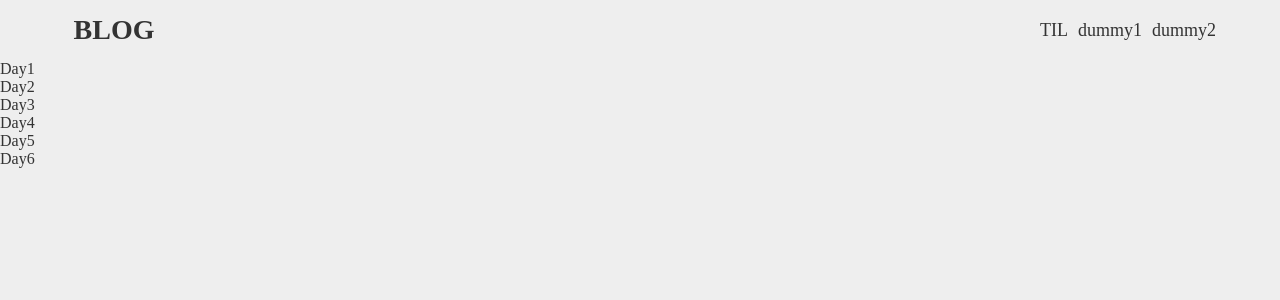
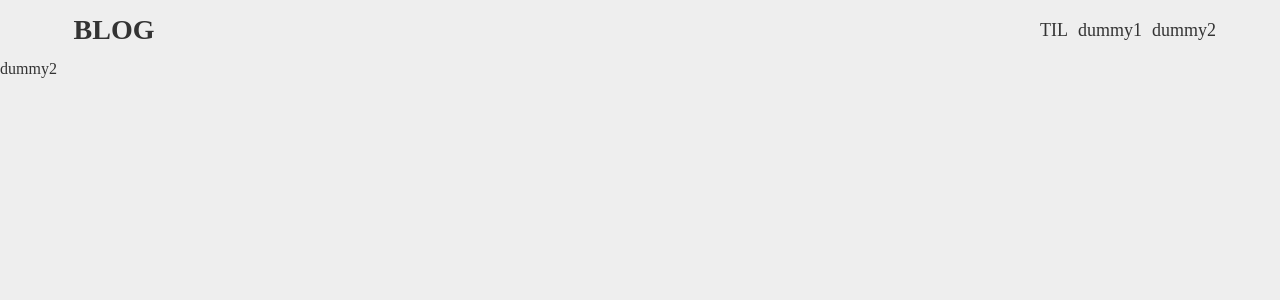
Before and after one commit to hamsanguk/rctblog, a React (Create React App) app: page /dummy2 in a window 1280 px wide. Shown: the top 300 px of the page. Built offline with nearby package versions, Linux system fonts and the light colour scheme.

Commit message:
try routing before

```diff
--- a/src/App.tsx
+++ b/src/App.tsx
@@ -3,6 +3,8 @@ import { BrowserRouter, Routes, Route, Link } from 'react-router-dom';
 import Header from './components/Header'
 import './App.css';
 import Til from './components/Til';
+import Dummy1 from './components/Dummy1';
+import Dummy2 from './components/Dummy2';
 
 function App():JSX.Element {
   return (
@@ -10,7 +12,11 @@ function App():JSX.Element {
 
     <div className="App">
       <Header/>
-      <Til/>
+      <Routes>
+        <Route path='/' element={<Til/>}/> {/*Til 에서 라우트 사용중이라 til내부 라우팅 작동불가*/}
+        <Route path='/dummy1' element={<Dummy1/>}/>
+        <Route path='/dummy2' element={<Dummy2/>}/>
+      </Routes>
 
     </div>
     </BrowserRouter>
--- /dev/null
+++ b/src/components/Dummy1.tsx
@@ -0,0 +1,8 @@
+import React,{JSX} from "react";
+
+const Dummy1=():JSX.Element=>{
+    return(
+        <div><h3>dummy1</h3></div>
+    )
+}
+export default Dummy1;
--- /dev/null
+++ b/src/components/Dummy2.tsx
@@ -0,0 +1,8 @@
+import React,{JSX} from "react";
+
+const Dummy2=():JSX.Element=>{
+    return(
+        <div><h3>dummy2</h3></div>
+    )
+}
+export default Dummy2;
--- a/src/routes.tsx
+++ b/src/routes.tsx
@@ -1,6 +1,6 @@
 import React, { Suspense, lazy } from "react";
 
-// generateRoutes 함수 수정: start를 증가시키지 말고 day를 증가시킴
+
 const generateRoutes = (start: number, end: number) => {
     const route = [];
     for (let day = start; day <= end; day++) { // start 대신 day를 증가시킴
@@ -9,7 +9,7 @@ const generateRoutes = (start: number, end: number) => {
             day: String(day),
         });
     }
-    return route; // 배열을 반환
+    return route;
 };
 
 const routes = generateRoutes(1, 6); // 추가될때마다 오른쪽 숫자++ 수동으로변경
```
